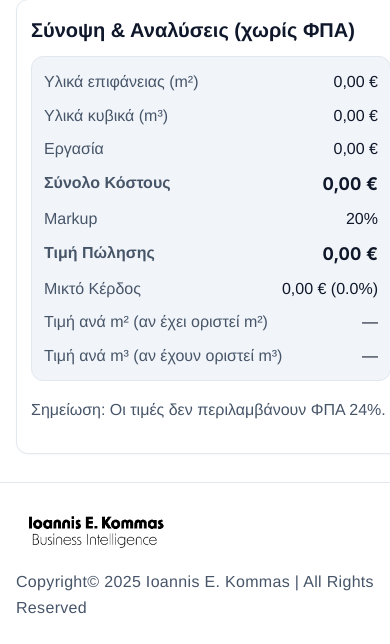
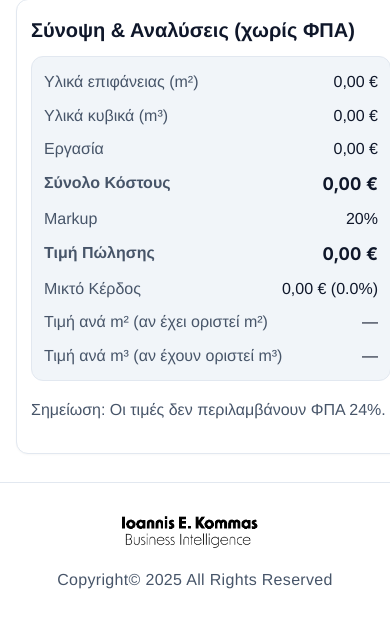
Before and after one commit to johnkommas/Tampakakis, a FastAPI app: page /plakakia in a window 390 px wide; the page is wider, and only the part inside the window is pictured. Shown: the part 2608-3252 px from the top of that part. After the commit the page ends 3197 px from the top of that part, so only its background shows below. Run offline with FastAPI, Linux system fonts and the light colour scheme; parts of the project's set-up code (start-up, migrations or seed data) failed here and were passed over.

Commit message:
Update footer text, add responsive styling for mobile footer layout, and introduce wider header/footer containers

```diff
--- a/static/styles.css
+++ b/static/styles.css
@@ -52,6 +52,15 @@ button {
   max-width: min(1600px, 100vw - 64px);
   margin: 0 auto;
   padding: 0 20px;
+}
+
+/* Make header and footer content nearly full-bleed across the screen */
+.site-header .container,
+.site-footer .container {
+  /* Wider than the default 1100px container, with safe gutters */
+  max-width: min(1600px, 100vw - 64px);
+  padding-left: 20px;
+  padding-right: 20px;
 }
 
 .site-header {
@@ -299,6 +308,21 @@ button {
 .site-footer .copyright {
   font-weight: 200; /* "Extra Thin" where available; falls back gracefully */
   letter-spacing: 0.02em;
+}
+
+/* Mobile: center footer logo/content */
+@media (max-width: 600px) {
+  .footer-inner {
+    flex-direction: column;
+    align-items: center;
+    justify-content: center;
+    text-align: center;
+    gap: 10px;
+  }
+  .footer-left, .footer-center, .footer-right {
+    width: 100%;
+    justify-content: center;
+  }
 }
 
 
--- a/templates/base.html
+++ b/templates/base.html
@@ -47,7 +47,7 @@
         <img src="/images/FooterLogoDark.png" alt="Ταμπακάκης" class="footer-logo footer-logo--dark">
       </div>
       <div class="footer-right">
-        <span class="copyright">Copyright© 2025 Ioannis E. Kommas | All Rights Reserved</span>
+        <span class="copyright">Copyright© 2025 All Rights Reserved</span>
       </div>
     </div>
   </footer>
```
Also changed, not shown: images/CompatibleDark.png (added), images/CompatibleLight.png (added).
